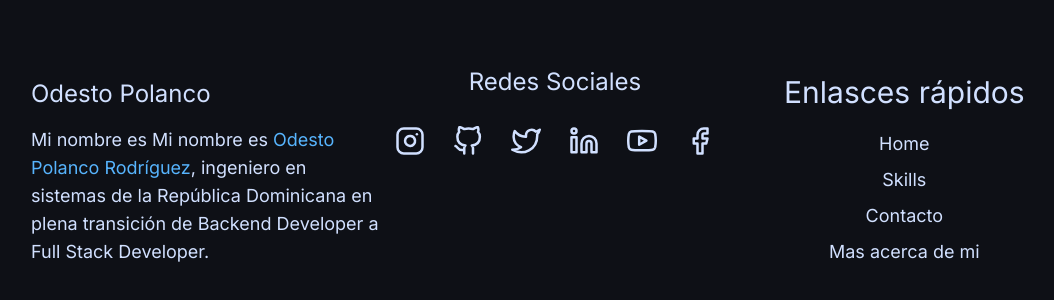
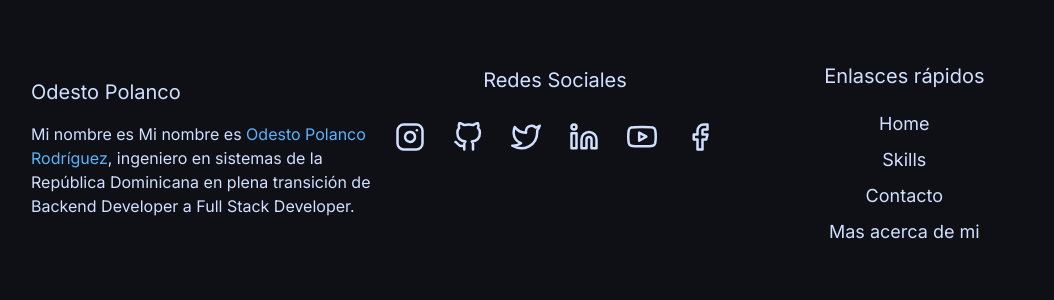
Before and after one commit to otsedo/odestopolanco.com, a Next.js app: page /acerca-de-mi in a window 1280 px wide. Shown: the part 950-1250 px from the top of the page, without its empty margins (85-1139 px from the left). Built offline with nearby package versions, Linux system fonts and the light colour scheme.

Commit message:
Actualizando titulo

```diff
--- a/components/sections/Footer.tsx
+++ b/components/sections/Footer.tsx
@@ -6,12 +6,12 @@ const Footer = () => {
     <div className='sm:flex-col m-9 md:grid md:grid-cols-3 md:justify-between px-20 '>
 
       <div className='sm:mt-4 '>
-        <p className='text-2xl my-4'>Odesto Polanco</p>
-        <p className='text-lg my-4 max-w-md'>Mi nombre es Mi nombre es <span className='text-secondaryBlue'>Odesto Polanco Rodríguez</span>, ingeniero en sistemas de la República Dominicana en plena transición de Backend Developer a Full Stack Developer.</p>
+        <p className='text-xl my-4'>Odesto Polanco</p>
+        <p className='text-base my-4 max-w-md'>Mi nombre es Mi nombre es <span className='text-secondaryBlue'>Odesto Polanco Rodríguez</span>, ingeniero en sistemas de la República Dominicana en plena transición de Backend Developer a Full Stack Developer.</p>
       </div>
 
       <div className='sm:my-2'>
-        <h3 className='text-2xl my-3 text-center'>Redes Sociales</h3>
+        <h3 className='text-xl my-3 text-center'>Redes Sociales</h3>
         <div className='flex text-3xl p-4 gap-7 pb-8  justify-center'>
           {socialLinks.map((link) => (
             <a href={link.url} key={link.id}>{link.icon}</a>
@@ -20,7 +20,7 @@ const Footer = () => {
       </div>
 
       <div className='flex flex-col justify-center align-middle text-center'>
-        <h3 className='text-3xl my-4'>Enlasces rápidos</h3>
+        <h3 className='text-xl my-4'>Enlasces rápidos</h3>
         <div className='flex flex-col text-lg'>
           {footerLinks.map((link) => (
             <a href={link.url} key={link.id} className='my-1'>{link.name}</a>
```
